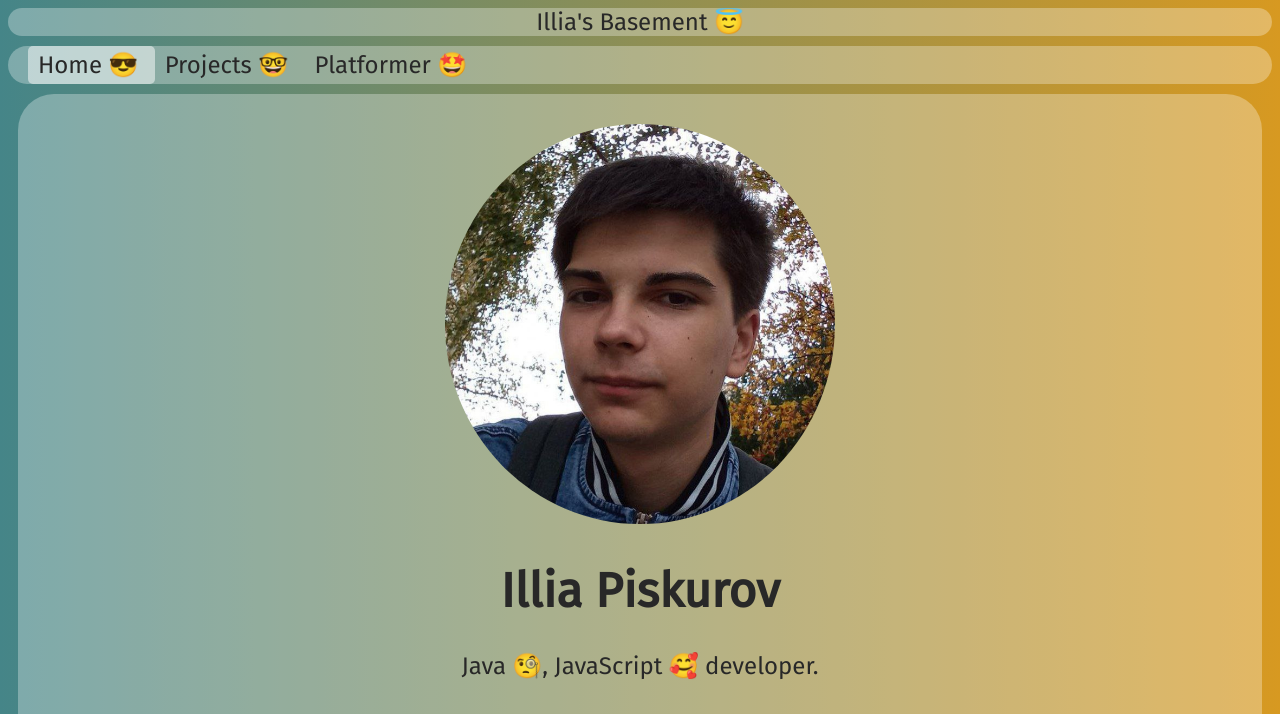
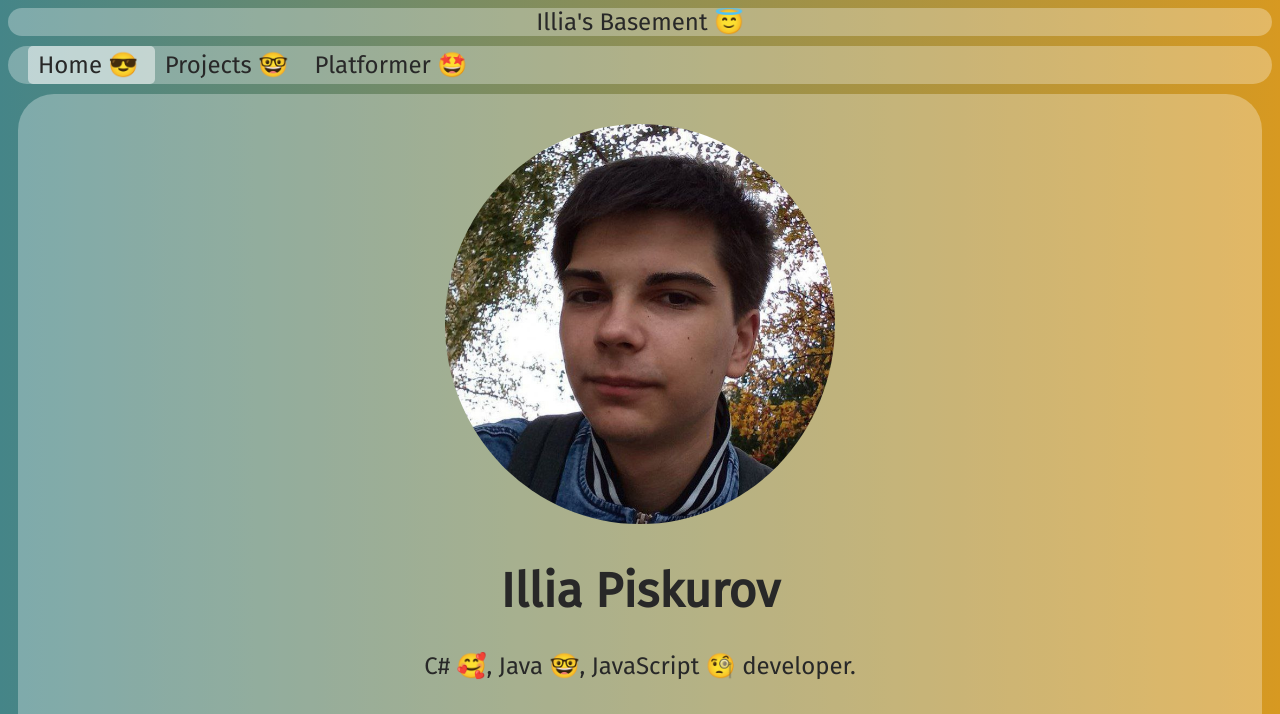
Before and after one commit to illia-piskurov/illia-piskurov.github.io, a plain HTML site: page index.html in a window 1280 px wide. Shown: the top 714 px of the page. Drawn offline with Linux system fonts and the light colour scheme.

Commit message:
Change info about me

```diff
--- a/index.html
+++ b/index.html
@@ -57,7 +57,7 @@
                 <h1>Illia Piskurov</h1>
             </div>
             <p class="profile">
-                Java 🧐, JavaScript 🥰 developer.
+                C# 🥰, Java 🤓, JavaScript 🧐 developer.
             </p>
             <div>
                 <button class="button">
```
